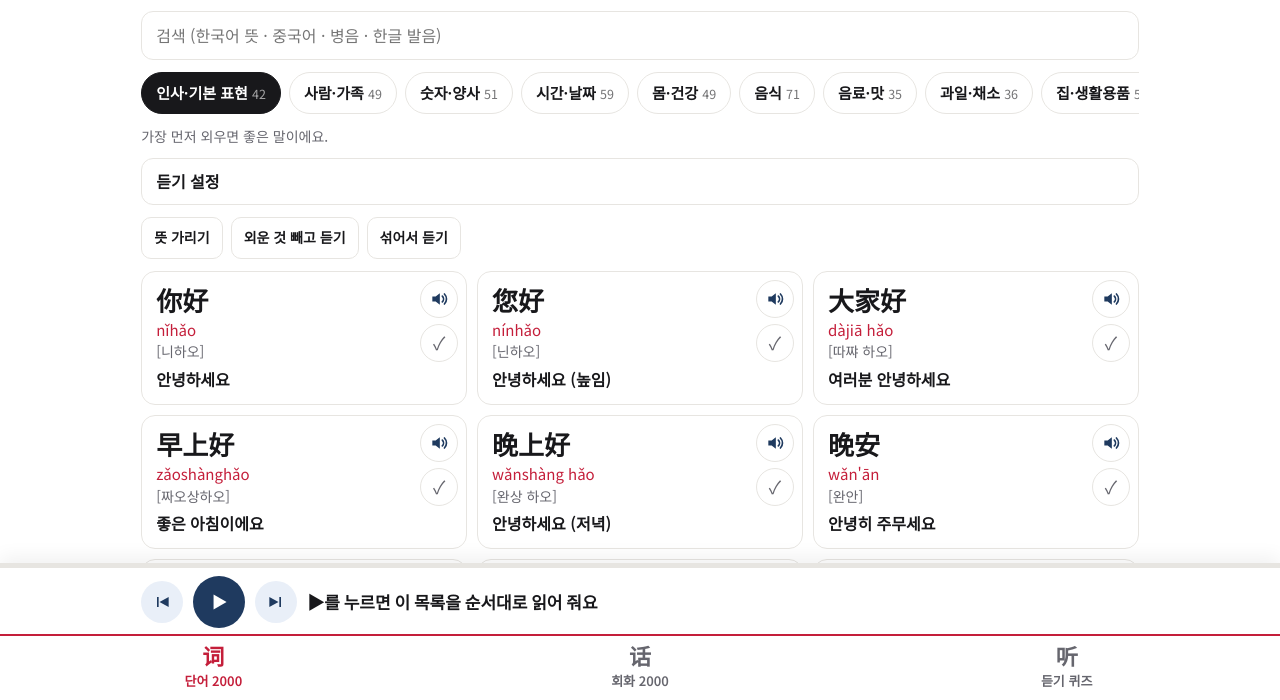
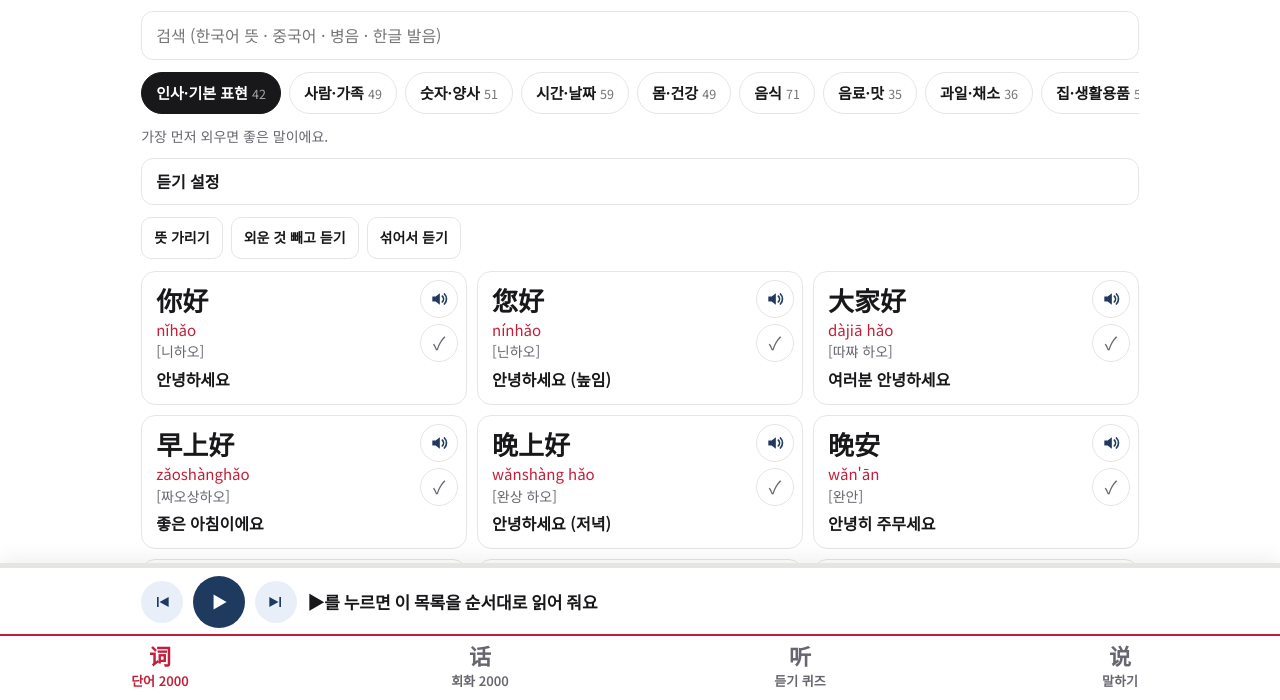
Before and after one commit to giococo3168-collab/chinese, a plain HTML site: page index.html in a window 1280 px wide. Shown: the part 100-800 px from the top of the page. Drawn offline with Linux system fonts and the light colour scheme.

Commit message:
Add files via upload

```diff
--- a/index.html
+++ b/index.html
@@ -76,8 +76,9 @@ details.set summary{padding:10px 14px;font-weight:600;cursor:pointer;min-height:
 .setg{display:grid;grid-template-columns:repeat(auto-fill,minmax(200px,1fr));gap:10px 16px;padding:0 14px 14px}
 .setg label{font-size:14px;color:var(--mute);display:grid;gap:4px}
 .setg select{font:inherit;font-size:16px;min-height:42px;border:1.5px solid var(--line);border-radius:10px;background:var(--paper);color:var(--ink);padding:0 8px}
-.tab{position:fixed;left:0;right:0;bottom:0;z-index:10;display:grid;grid-template-columns:repeat(3,minmax(0,1fr));background:var(--paper);border-top:2px solid var(--red);padding-bottom:env(safe-area-inset-bottom)}
-.tab button{border:0;background:none;min-height:64px;font-size:13px;font-weight:600;color:var(--mute);display:grid;place-items:center;padding:6px 0}
+.tab{position:fixed;left:0;right:0;bottom:0;z-index:10;display:grid;grid-template-columns:repeat(4,minmax(0,1fr));background:var(--paper);border-top:2px solid var(--red);padding-bottom:env(safe-area-inset-bottom)}
+.tab a{text-decoration:none}
+.tab button,.tab a{border:0;background:none;min-height:64px;font-size:13px;font-weight:600;color:var(--mute);display:grid;place-items:center;padding:6px 0}
 .tab b{font:700 22px/1 "Noto Sans SC",sans-serif}
 .tab button[aria-current=true]{color:var(--red)}
 .quiz{max-width:640px;margin:16px auto 0}
@@ -153,6 +154,7 @@ details.set summary{padding:10px 14px;font-weight:600;cursor:pointer;min-height:
   <button data-go="w"><b>词</b>단어 2000</button>
   <button data-go="s"><b>话</b>회화 2000</button>
   <button data-go="quiz"><b>听</b>듣기 퀴즈</button>
+  <a href="talk/" aria-label="말하기 회화 연습"><b>说</b>말하기</a>
 </nav>
 
 <script>
--- a/sw.js
+++ b/sw.js
@@ -1,4 +1,4 @@
-const C='zh-v1',SHELL=['./','index.html','manifest.json','icon-192.png','icon-512.png','apple-touch-icon.png'];
+const C='zh-v2',SHELL=['./','index.html','manifest.json','icon-192.png','icon-512.png','apple-touch-icon.png'];
 self.addEventListener('install',e=>{e.waitUntil(caches.open(C).then(c=>c.addAll(SHELL)));self.skipWaiting()});
 self.addEventListener('activate',e=>{e.waitUntil(caches.keys().then(ks=>Promise.all(ks.filter(k=>k!==C).map(k=>caches.delete(k)))));self.clients.claim()});
 self.addEventListener('fetch',e=>{if(e.request.method!=='GET')return;
```
